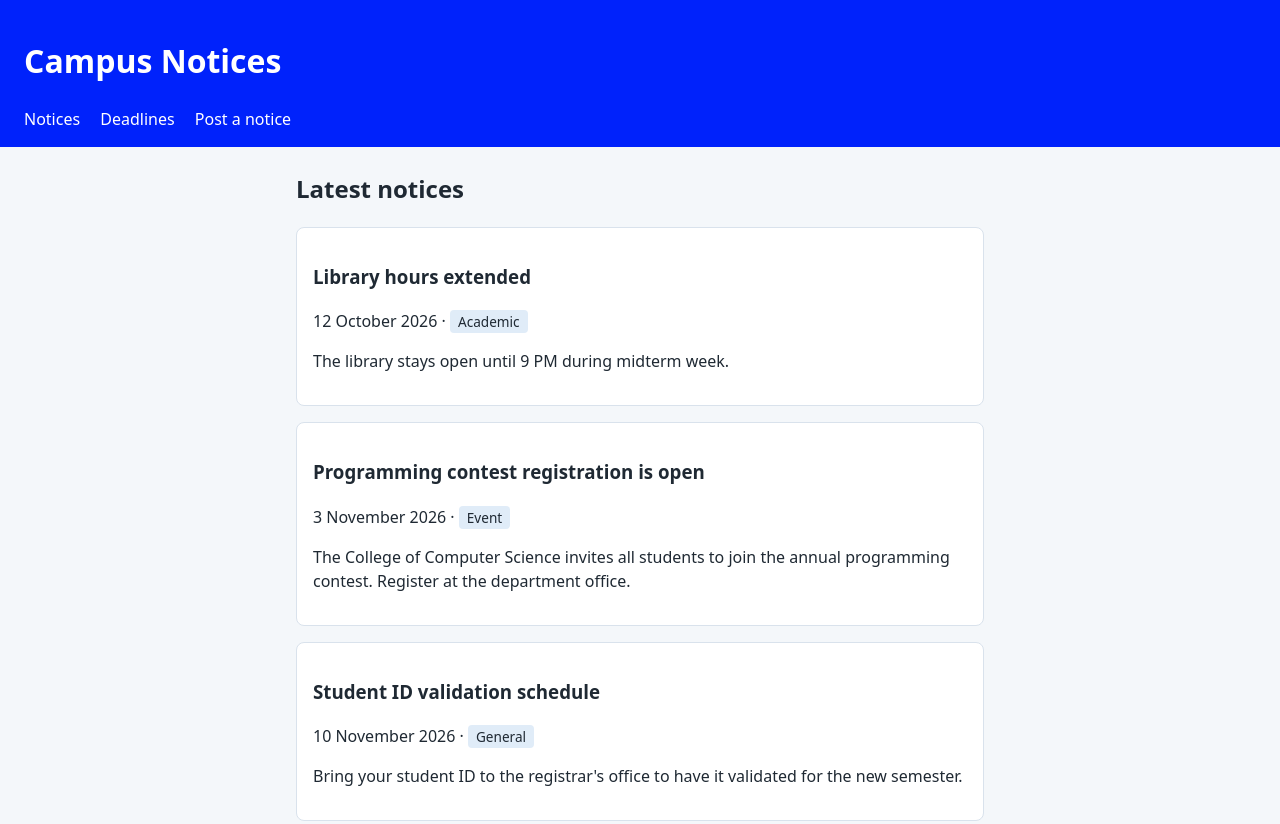
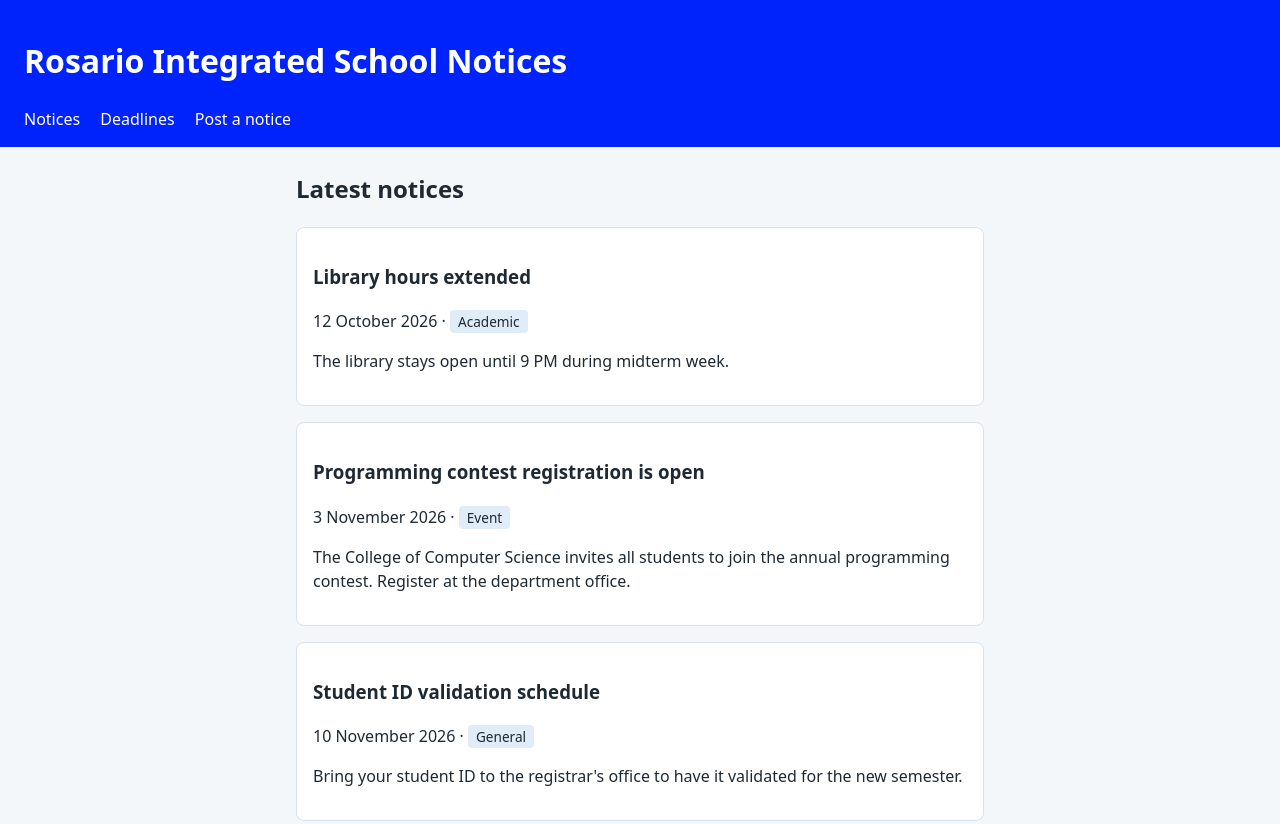
Before and after one commit to giancarlobanag/Web-Programming-Activities, a plain HTML site: page Week 2/week2.html in a window 1280 px wide. Shown: the top 824 px of the page. Drawn offline with Linux system fonts and the light colour scheme.

Commit message:
added changed campus to RIS

```diff
--- a/Week 2/styles.css
+++ b/Week 2/styles.css
@@ -82,6 +82,7 @@ button {
 }
 button:hover { background: var(--brand-dark); }
 
+
 /* Week 2, Step 6 (debugging experiment, now removed):
    The test rule "p { color: red; }" overrode the colour of paragraphs in the
    header, notices and footer because of INHERITANCE: the body's colour
--- a/Week 2/week2.html
+++ b/Week 2/week2.html
@@ -3,12 +3,12 @@
 <head>
   <meta charset="utf-8">
   <meta name="viewport" content="width=device-width, initial-scale=1">
-  <title>Campus Notices</title>
+  <title>Rosario Integrated School Notices</title>
   <link rel="stylesheet" href="styles.css">
 </head>
 <body>
   <header>
-    <h1>Campus Notices</h1>
+    <h1>Rosario Integrated School Notices</h1>
     <nav aria-label="Main">
       <ul>
         <li><a href="#notices">Notices</a></li>
```
